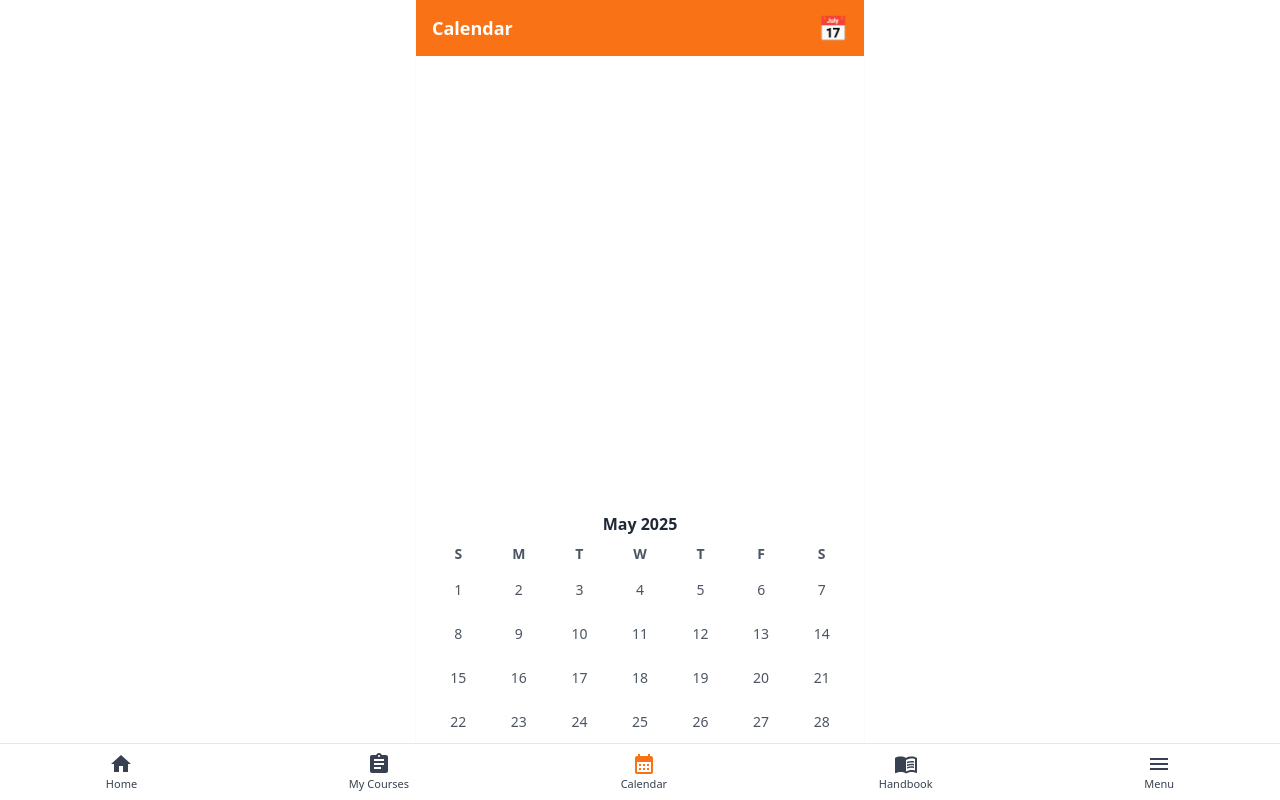
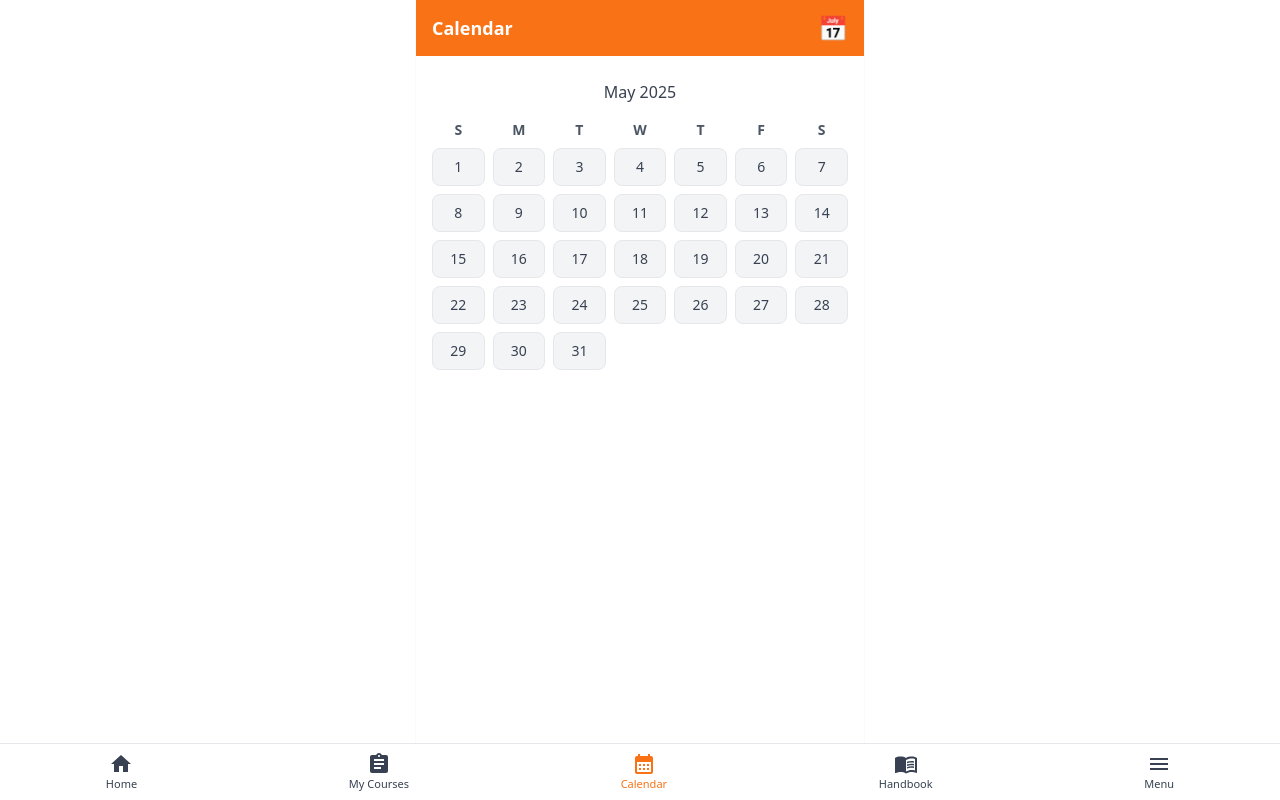
Before and after one commit to BUSHBOI95/Woodland-Ways-Portal-, a React (Vite) app: page /calendar in a window 1280 px wide. Built offline with nearby package versions, Linux system fonts and the light colour scheme.

Commit message:
Update Calendar.jsx

```diff
--- a/src/pages/Calendar.jsx
+++ b/src/pages/Calendar.jsx
@@ -1,13 +1,8 @@
 import React from 'react';
-import { Assignment, CalendarMonth, MenuBook, Menu, Home } from '@mui/icons-material';
+import { NavLink } from 'react-router-dom';
+import { Home, Assignment, CalendarMonth, MenuBook, Menu } from '@mui/icons-material';
 
 const Calendar = () => {
-  const today = new Date();
-  const currentMonth = today.toLocaleString('default', { month: 'long' });
-  const currentYear = today.getFullYear();
-
-  const days = Array.from({ length: 31 }, (_, i) => i + 1); // Mock 31 days
-
   return (
     <div className="max-w-md mx-auto bg-white min-h-screen shadow-sm flex flex-col justify-between">
 
@@ -17,21 +12,16 @@ const Calendar = () => {
         <div className="text-2xl">📅</div>
       </header>
 
-      {/* Month View */}
-      <div className="p-4">
-        <h2 className="text-center text-gray-800 font-semibold mb-2">
-          {currentMonth} {currentYear}
-        </h2>
-        <div className="grid grid-cols-7 gap-2 text-center text-sm text-gray-600">
+      {/* Month View Placeholder */}
+      <div className="flex-1 overflow-y-auto px-4 py-6">
+        <div className="text-center text-gray-700 mb-4 font-medium">May 2025</div>
+        <div className="grid grid-cols-7 gap-2 text-sm text-center">
           {['S', 'M', 'T', 'W', 'T', 'F', 'S'].map((d, i) => (
-            <div key={i} className="font-semibold">{d}</div>
+            <div key={i} className="font-bold text-gray-600">{d}</div>
           ))}
-          {days.map((day) => (
-            <div
-              key={day}
-              className="p-2 rounded-md hover:bg-orange-100 transition cursor-pointer"
-            >
-              {day}
+          {[...Array(31)].map((_, i) => (
+            <div key={i} className="border rounded-lg p-2 text-gray-700 bg-gray-100 hover:bg-orange-100 transition">
+              {i + 1}
             </div>
           ))}
         </div>
@@ -40,26 +30,26 @@ const Calendar = () => {
       {/* Bottom Navigation */}
       <footer className="fixed bottom-0 left-0 w-full bg-white border-t border-gray-200">
         <nav className="flex justify-around py-2 text-xs text-gray-700">
-          <div className="flex flex-col items-center">
+          <NavLink to="/" className="flex flex-col items-center">
             <Home fontSize="medium" />
             <span className="text-[11px]">Home</span>
-          </div>
-          <div className="flex flex-col items-center">
+          </NavLink>
+          <NavLink to="/my-courses" className="flex flex-col items-center">
             <Assignment fontSize="medium" />
             <span className="text-[11px]">My Courses</span>
-          </div>
-          <div className="flex flex-col items-center">
-            <CalendarMonth fontSize="medium" className="text-orange-500" />
+          </NavLink>
+          <NavLink to="/calendar" className="flex flex-col items-center text-orange-500">
+            <CalendarMonth fontSize="medium" />
             <span className="text-[11px]">Calendar</span>
-          </div>
-          <div className="flex flex-col items-center">
+          </NavLink>
+          <NavLink to="/handbook" className="flex flex-col items-center">
             <MenuBook fontSize="medium" />
             <span className="text-[11px]">Handbook</span>
-          </div>
-          <div className="flex flex-col items-center">
+          </NavLink>
+          <NavLink to="/menu" className="flex flex-col items-center">
             <Menu fontSize="medium" />
             <span className="text-[11px]">Menu</span>
-          </div>
+          </NavLink>
         </nav>
       </footer>
     </div>
```
